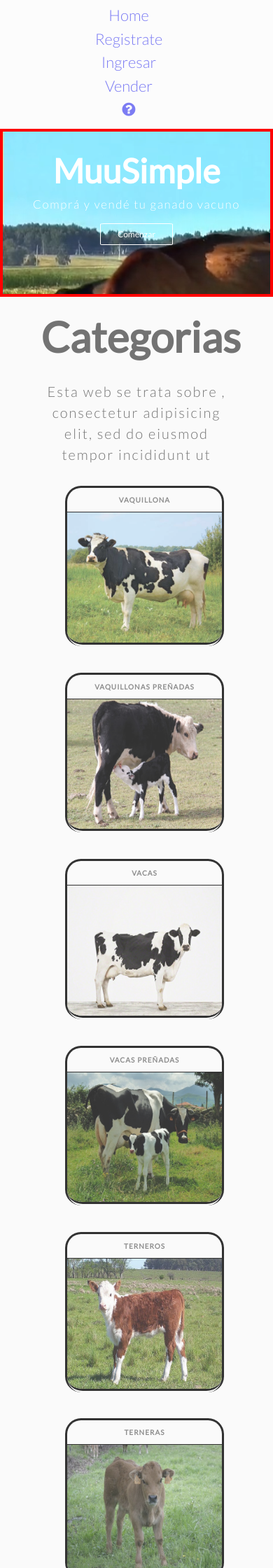
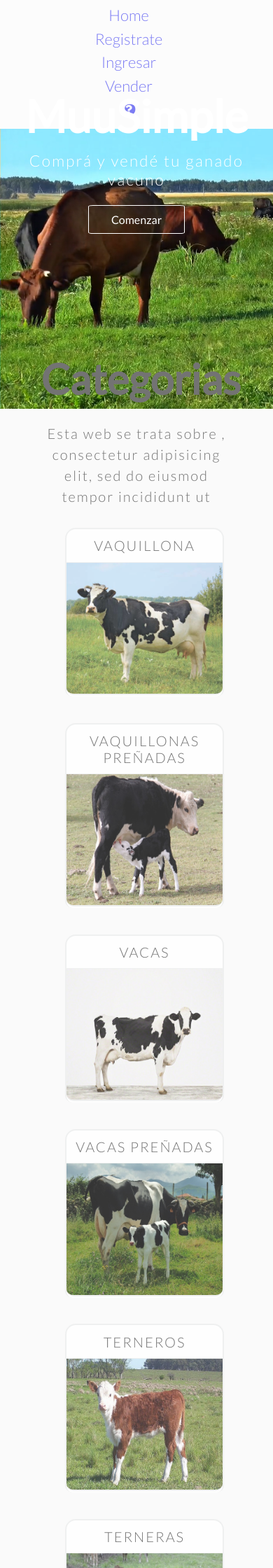
Before and after one commit to jjdebuchy/MuuSimple, a PHP site: page / in a window 390 px wide. Shown: the top 2240 px of the page at 70% size. Run offline with PHP 8.4, Linux system fonts and the light colour scheme; some libraries are stand-ins or nearby versions.

Commit message:
modifique las media queries y las categorias
todavia no se ve bien en celular, voy a probar si se soluciona al
cambiar como se distribuye la barra de navegacion

```diff
--- a/css/style.css
+++ b/css/style.css
@@ -136,26 +136,29 @@ a:hover, i:hover{
   float: left;
   width: 20%;
   text-align: center;
-  border: 3px solid black;
+  border: 2px solid #edeeee;
   border-bottom: 0;
   text-transform: uppercase;
   opacity: 0.8;
-  margin: 0 2%;
-  border-radius: 10%;
+  margin: 2% 2%;
+  border-radius: 15px 15px 10px 10px;
+  background-color: white;
 }
 
 .opcion p{
+  max-height: 20%;
   padding: 5% 0%;
-  font-size: 1.8em;
-  font-weight: bold;
+  font-size: 1.5em;
+  color: #545454;
 }
 
 .opcion img{
   width: 100%;
-  height: 100%;
-  border-radius: 0 0 10% 10%;
-  border-top: solid 1px black;
-  border-bottom: solid 3px black ;
+  height: 80%;
+  object-fit: contain;
+  border-radius: 0 0 10px 10px;
+  border-top: solid 1px #edeeee;
+  border-bottom: solid 2px #edeeee ;
 }
 
 a:hover{
@@ -350,18 +353,17 @@ label, input{
   .video-bg{
     max-height: 240px;
     width: 100%;
-    border: 4px solid red;
   }
   .video-bg video {
     display: none;
   }
   .video-bg img{
     display: inline-block;
+    height: 240px;
   }
   .texto-central{
-    margin-top: 55%;
+    margin-top: 15vh;
     font-size: 6px;
-    heigh: 300px;
   }
   .opcion{
     width: 70%;
@@ -380,18 +382,26 @@ label, input{
     float: none;
     text-align: center;
   }
+  .video-bg{
+    max-height: 400px;
+  }
   .video-bg img{
     display: inline-block;
+    height: 400px;
   }
   .video-bg video{
     display: none;
+  }
+  .texto-central{
+    font-size: 8px;
+    margin-top: 15vh;
   }
   .opcion{
     width: 60%;
     margin: 5% 21.5%;
     }
   .opcion p{
-    font-size: 1em;
+    font-size: 2em;
   }
 
 }
```
